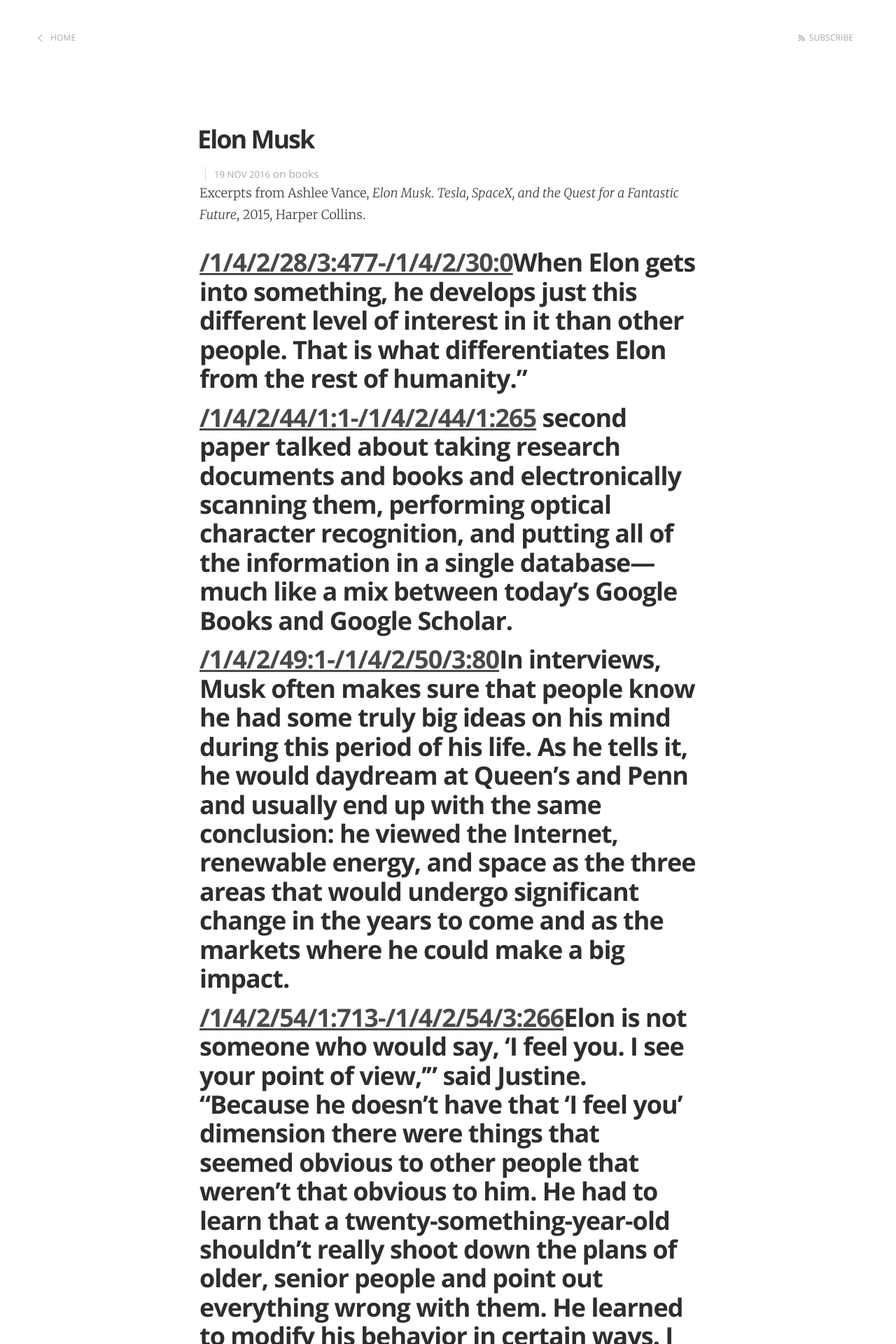
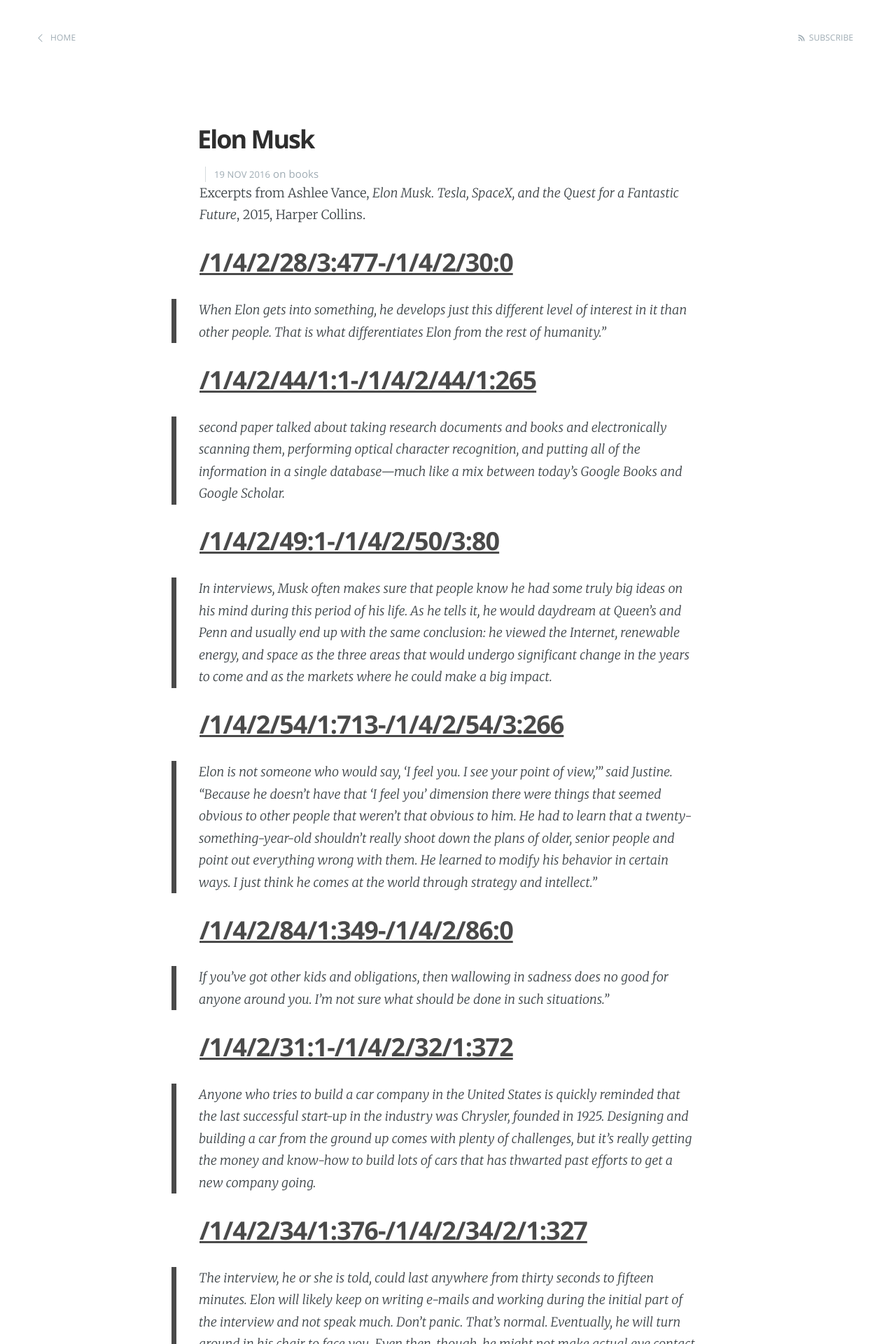
Before and after one commit to Aubreymcfato/aubreymcfato.github.io, a Jekyll site: the page built from _posts/2016-11-19-elon-musk.md, in a window 1280 px wide. Shown: the top 1920 px of the page at 70% size. Built offline with Jekyll 4.4.1, drawn with Linux system fonts in a browser that asks for light colours; Markdown is read by kramdown in place of the engine named in the settings.

```diff
--- a/_posts/2016-11-19-elon-musk.md
+++ b/_posts/2016-11-19-elon-musk.md
@@ -7,41 +7,58 @@ categories: books
 
 Excerpts from Ashlee Vance, *Elon Musk. Tesla, SpaceX, and the Quest for a Fantastic Future*, 2015, Harper Collins.
 
-## <a name="/1/4/2/28/3:477-/1/4/2/30:0">[/1/4/2/28/3:477-/1/4/2/30:0](#/1/4/2/28/3:477-/1/4/2/30:0)</a>When Elon gets into something, he develops just this different level of interest in it than other people. That is what differentiates Elon from the rest of humanity.”
+## <a name="/1/4/2/28/3:477-/1/4/2/30:0">[/1/4/2/28/3:477-/1/4/2/30:0](#/1/4/2/28/3:477-/1/4/2/30:0)</a>
+>When Elon gets into something, he develops just this different level of interest in it than other people. That is what differentiates Elon from the rest of humanity.”
 
 
-## <a name="/1/4/2/44/1:1-/1/4/2/44/1:265">[/1/4/2/44/1:1-/1/4/2/44/1:265](#/1/4/2/44/1:1-/1/4/2/44/1:265)</a> second paper talked about taking research documents and books and electronically scanning them, performing optical character recognition, and putting all of the information in a single database—much like a mix between today’s Google Books and Google Scholar.
+## <a name="/1/4/2/44/1:1-/1/4/2/44/1:265">[/1/4/2/44/1:1-/1/4/2/44/1:265](#/1/4/2/44/1:1-/1/4/2/44/1:265)</a>
+> second paper talked about taking research documents and books and electronically scanning them, performing optical character recognition, and putting all of the information in a single database—much like a mix between today’s Google Books and Google Scholar.
 
-## <a name="/1/4/2/49:1-/1/4/2/50/3:80">[/1/4/2/49:1-/1/4/2/50/3:80](#/1/4/2/49:1-/1/4/2/50/3:80)</a>In interviews, Musk often makes sure that people know he had some truly big ideas on his mind during this period of his life. As he tells it, he would daydream at Queen’s and Penn and usually end up with the same conclusion: he viewed the Internet, renewable energy, and space as the three areas that would undergo significant change in the years to come and as the markets where he could make a big impact.
+## <a name="/1/4/2/49:1-/1/4/2/50/3:80">[/1/4/2/49:1-/1/4/2/50/3:80](#/1/4/2/49:1-/1/4/2/50/3:80)</a>
+>In interviews, Musk often makes sure that people know he had some truly big ideas on his mind during this period of his life. As he tells it, he would daydream at Queen’s and Penn and usually end up with the same conclusion: he viewed the Internet, renewable energy, and space as the three areas that would undergo significant change in the years to come and as the markets where he could make a big impact.
 
-## <a name="/1/4/2/54/1:713-/1/4/2/54/3:266">[/1/4/2/54/1:713-/1/4/2/54/3:266](#/1/4/2/54/1:713-/1/4/2/54/3:266)</a>Elon is not someone who would say, ‘I feel you. I see your point of view,’” said Justine. “Because he doesn’t have that ‘I feel you’ dimension there were things that seemed obvious to other people that weren’t that obvious to him. He had to learn that a twenty-something-year-old shouldn’t really shoot down the plans of older, senior people and point out everything wrong with them. He learned to modify his behavior in certain ways. I just think he comes at the world through strategy and intellect.”
+## <a name="/1/4/2/54/1:713-/1/4/2/54/3:266">[/1/4/2/54/1:713-/1/4/2/54/3:266](#/1/4/2/54/1:713-/1/4/2/54/3:266)</a>
+>Elon is not someone who would say, ‘I feel you. I see your point of view,’” said Justine. “Because he doesn’t have that ‘I feel you’ dimension there were things that seemed obvious to other people that weren’t that obvious to him. He had to learn that a twenty-something-year-old shouldn’t really shoot down the plans of older, senior people and point out everything wrong with them. He learned to modify his behavior in certain ways. I just think he comes at the world through strategy and intellect.”
 
-## <a name="/1/4/2/84/1:349-/1/4/2/86:0">[/1/4/2/84/1:349-/1/4/2/86:0](#/1/4/2/84/1:349-/1/4/2/86:0)</a>If you’ve got other kids and obligations, then wallowing in sadness does no good for anyone around you. I’m not sure what should be done in such situations.”
+## <a name="/1/4/2/84/1:349-/1/4/2/86:0">[/1/4/2/84/1:349-/1/4/2/86:0](#/1/4/2/84/1:349-/1/4/2/86:0)</a>
+>If you’ve got other kids and obligations, then wallowing in sadness does no good for anyone around you. I’m not sure what should be done in such situations.”
 
 
-## <a name="/1/4/2/31:1-/1/4/2/32/1:372">[/1/4/2/31:1-/1/4/2/32/1:372](#/1/4/2/31:1-/1/4/2/32/1:372)</a>Anyone who tries to build a car company in the United States is quickly reminded that the last successful start-up in the industry was Chrysler, founded in 1925. Designing and building a car from the ground up comes with plenty of challenges, but it’s really getting the money and know-how to build lots of cars that has thwarted past efforts to get a new company going.
+## <a name="/1/4/2/31:1-/1/4/2/32/1:372">[/1/4/2/31:1-/1/4/2/32/1:372](#/1/4/2/31:1-/1/4/2/32/1:372)</a>
+>Anyone who tries to build a car company in the United States is quickly reminded that the last successful start-up in the industry was Chrysler, founded in 1925. Designing and building a car from the ground up comes with plenty of challenges, but it’s really getting the money and know-how to build lots of cars that has thwarted past efforts to get a new company going.
 
-## <a name="/1/4/2/34/1:376-/1/4/2/34/2/1:327">[/1/4/2/34/1:376-/1/4/2/34/2/1:327](#/1/4/2/34/1:376-/1/4/2/34/2/1:327)</a> The interview, he or she is told, could last anywhere from thirty seconds to fifteen minutes. Elon will likely keep on writing e-mails and working during the initial part of the interview and not speak much. Don’t panic. That’s normal. Eventually, he will turn around in his chair to face you. Even then, though, he might not make actual eye contact with you or fully acknowledge your presence. Don’t panic. That’
+## <a name="/1/4/2/34/1:376-/1/4/2/34/2/1:327">[/1/4/2/34/1:376-/1/4/2/34/2/1:327](#/1/4/2/34/1:376-/1/4/2/34/2/1:327)</a>
+> The interview, he or she is told, could last anywhere from thirty seconds to fifteen minutes. Elon will likely keep on writing e-mails and working during the initial part of the interview and not speak much. Don’t panic. That’s normal. Eventually, he will turn around in his chair to face you. Even then, though, he might not make actual eye contact with you or fully acknowledge your presence. Don’t panic. That’
 
-## <a name="/1/4/2/60/5:198-/1/4/2/60/6/1:0">[/1/4/2/60/5:198-/1/4/2/60/6/1:0](#/1/4/2/60/5:198-/1/4/2/60/6/1:0)</a>The relationship between Musk and Bezos has soured, and they no longer chat about their shared ambition of getting to Mars. “I do think Bezos has an insatiable desire to be King Bezos,” Musk said. “He has a relentless work ethic and wants to kill everything in e-commerce. But he’s not the most fun guy, honestly.”
+## <a name="/1/4/2/60/5:198-/1/4/2/60/6/1:0">[/1/4/2/60/5:198-/1/4/2/60/6/1:0](#/1/4/2/60/5:198-/1/4/2/60/6/1:0)</a>
+>The relationship between Musk and Bezos has soured, and they no longer chat about their shared ambition of getting to Mars. “I do think Bezos has an insatiable desire to be King Bezos,” Musk said. “He has a relentless work ethic and wants to kill everything in e-commerce. But he’s not the most fun guy, honestly.”
 
-## <a name="/1/4/2/108/1:3-/1/4/2/108/1:349">[/1/4/2/108/1:3-/1/4/2/108/1:349](#/1/4/2/108/1:3-/1/4/2/108/1:349)</a>There is a fundamental problem with regulators. If a regulator agrees to change a rule and something bad happens, they could easily lose their career. Whereas if they change a rule and something good happens, they don’t even get a reward. So, it’s very asymmetric. It’s then very easy to understand why regulators resist changing the rules.
+## <a name="/1/4/2/108/1:3-/1/4/2/108/1:349">[/1/4/2/108/1:3-/1/4/2/108/1:349](#/1/4/2/108/1:3-/1/4/2/108/1:349)</a>
+>There is a fundamental problem with regulators. If a regulator agrees to change a rule and something bad happens, they could easily lose their career. Whereas if they change a rule and something good happens, they don’t even get a reward. So, it’s very asymmetric. It’s then very easy to understand why regulators resist changing the rules.
 
-## <a name="/1/4/2/14/3:894-/1/4/2/16:0">[/1/4/2/14/3:894-/1/4/2/16:0](#/1/4/2/14/3:894-/1/4/2/16:0)</a> As Craig Venter, one of the earliest Model S owners and the famed scientist who first decoded man’s DNA, put it, “It changes everything about transportation. It’s a computer on wheels.”
+## <a name="/1/4/2/14/3:894-/1/4/2/16:0">[/1/4/2/14/3:894-/1/4/2/16:0](#/1/4/2/14/3:894-/1/4/2/16:0)</a>
+> As Craig Venter, one of the earliest Model S owners and the famed scientist who first decoded man’s DNA, put it, “It changes everything about transportation. It’s a computer on wheels.”
 
 
-## <a name="/1/4/2/73:1-/1/4/2/74/1:111">[/1/4/2/73:1-/1/4/2/74/1:111](#/1/4/2/73:1-/1/4/2/74/1:111)</a>Musk wanted to make another statement with a huge touchscreen. This was years before the iPad would be released
+## <a name="/1/4/2/73:1-/1/4/2/74/1:111">[/1/4/2/73:1-/1/4/2/74/1:111](#/1/4/2/73:1-/1/4/2/74/1:111)</a>
+>Musk wanted to make another statement with a huge touchscreen. This was years before the iPad would be released
 
-## <a name="/1/4/2/88/1:146-/1/4/2/88/1:461">[/1/4/2/88/1:146-/1/4/2/88/1:461](#/1/4/2/88/1:146-/1/4/2/88/1:461)</a>The media reports from the day described the car as the love child of an Aston Martin and a Maserati. In reality, the sedan barely held together. It still had the base structure of a Mercedes CLS, although no one in the press knew that, and some of the body panels and the hood were stuck to the frame with magnets.
+## <a name="/1/4/2/88/1:146-/1/4/2/88/1:461">[/1/4/2/88/1:146-/1/4/2/88/1:461](#/1/4/2/88/1:146-/1/4/2/88/1:461)</a>
+>The media reports from the day described the car as the love child of an Aston Martin and a Maserati. In reality, the sedan barely held together. It still had the base structure of a Mercedes CLS, although no one in the press knew that, and some of the body panels and the hood were stuck to the frame with magnets.
 
-## <a name="/1/4/2/96/3:151-/1/4/2/98:0">[/1/4/2/96/3:151-/1/4/2/98:0](#/1/4/2/96/3:151-/1/4/2/98:0)</a> kept thinking, This is insane. Why are we in this place? It was not just Iraq but the whole picture. Why were we so invested in that part of the world?” The unsurprising answer that O’Connell came up with was oil.
+## <a name="/1/4/2/96/3:151-/1/4/2/98:0">[/1/4/2/96/3:151-/1/4/2/98:0](#/1/4/2/96/3:151-/1/4/2/98:0)</a>
+> kept thinking, This is insane. Why are we in this place? It was not just Iraq but the whole picture. Why were we so invested in that part of the world?” The unsurprising answer that O’Connell came up with was oil.
 
 
-## <a name="/1/4/2/98/1:420-/1/4/2/98/1:724">[/1/4/2/98/1:420-/1/4/2/98/1:724](#/1/4/2/98/1:420-/1/4/2/98/1:724)</a>Connell decided that the rational thing to do for his country and for his newborn son was to alter this equation. He looked at the wind industry and the solar industry and the traditional automakers but came away unconvinced that what they were doing could have a radical enough impact on the status quo.
+## <a name="/1/4/2/98/1:420-/1/4/2/98/1:724">[/1/4/2/98/1:420-/1/4/2/98/1:724](#/1/4/2/98/1:420-/1/4/2/98/1:724)</a>
+>Connell decided that the rational thing to do for his country and for his newborn son was to alter this equation. He looked at the wind industry and the solar industry and the traditional automakers but came away unconvinced that what they were doing could have a radical enough impact on the status quo.
 
-## <a name="/1/4/2/134/1:401-/1/4/2/134/3:22">[/1/4/2/134/1:401-/1/4/2/134/3:22](#/1/4/2/134/1:401-/1/4/2/134/3:22)</a> He’s very visual and can store things that others have deemed to look good away in his brain for recall at any time. This process has helped Musk develop a good eye, which he’s combined with his own sensibilities, while also refining his ability to put what he wants into words. The result is a confident, assertive perspective that does
+## <a name="/1/4/2/134/1:401-/1/4/2/134/3:22">[/1/4/2/134/1:401-/1/4/2/134/3:22](#/1/4/2/134/1:401-/1/4/2/134/3:22)</a>
+> He’s very visual and can store things that others have deemed to look good away in his brain for recall at any time. This process has helped Musk develop a good eye, which he’s combined with his own sensibilities, while also refining his ability to put what he wants into words. The result is a confident, assertive perspective that does
 
-## <a name="/1/4/2/172/3:780-/1/4/2/172/3:903">[/1/4/2/172/3:780-/1/4/2/172/3:903](#/1/4/2/172/3:780-/1/4/2/172/3:903)</a>This is the first place I have worked that is going to change the world,” Blankenship said, taking a jab at the sometimes
+## <a name="/1/4/2/172/3:780-/1/4/2/172/3:903">[/1/4/2/172/3:780-/1/4/2/172/3:903](#/1/4/2/172/3:780-/1/4/2/172/3:903)</a>
+>This is the first place I have worked that is going to change the world,” Blankenship said, taking a jab at the sometimes
 
-## <a name="/1/4/2/157:1-/1/4/2/158/1:218">[/1/4/2/157:1-/1/4/2/158/1:218](#/1/4/2/157:1-/1/4/2/158/1:218)</a>Suffering, though, has always been Musk’s thing. The kids at school tortured him. His father played brutal mind games. Musk then abused himself by working inhumane hours and forever pushing his businesses to the edge
+## <a name="/1/4/2/157:1-/1/4/2/158/1:218">[/1/4/2/157:1-/1/4/2/158/1:218](#/1/4/2/157:1-/1/4/2/158/1:218)</a>
+>Suffering, though, has always been Musk’s thing. The kids at school tortured him. His father played brutal mind games. Musk then abused himself by working inhumane hours and forever pushing his businesses to the edge
 </annotationSet>
```
